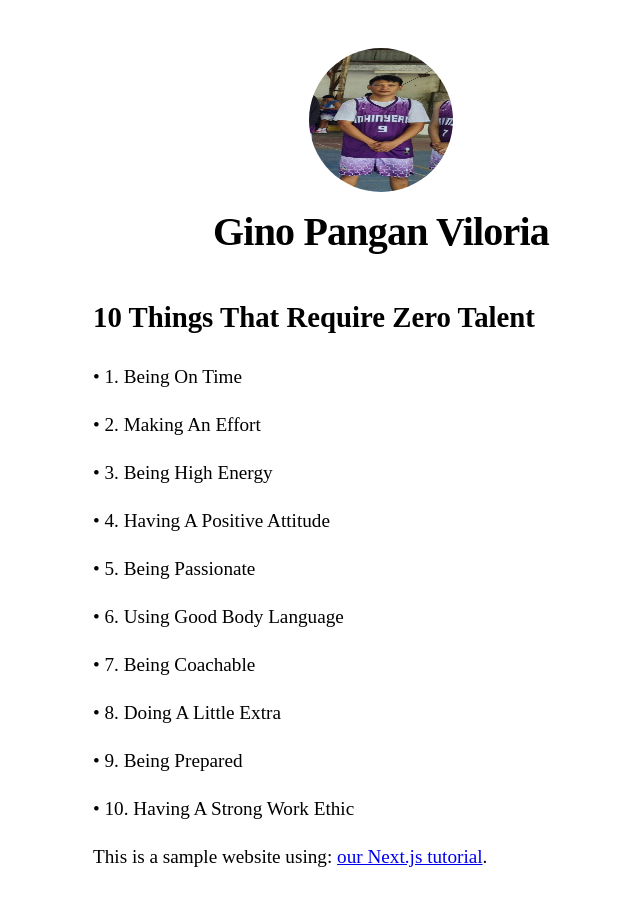
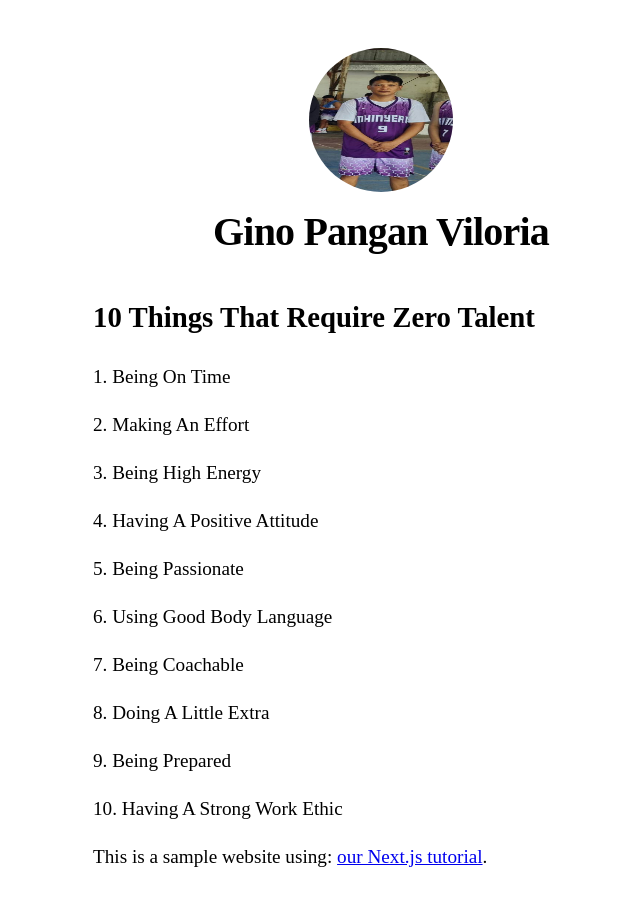
Before and after one commit to gpviloria/nextjs-blog, a Next.js app: page / in a window 1280 px wide. Shown: the top 906 px of the page, without its empty margins (259-899 px from the left). Built offline with nearby package versions, Linux system fonts and the light colour scheme.

Commit message:
Update index.js

```diff
--- a/pages/index.js
+++ b/pages/index.js
@@ -10,16 +10,16 @@ export default function Home() {
       </Head>
       <section className={utilStyles.headingMd}>
         <h2><b>10 Things That Require Zero Talent</b></h2>
-        <p>•	1. Being On Time</p>
-        <p>•	2. Making An Effort</p>
-        <p>•	3. Being High Energy</p>
-        <p>•	4. Having A Positive Attitude</p>
-        <p>•	5. Being Passionate</p>
-        <p>•	6. Using Good Body Language</p>
-        <p>•	7. Being Coachable</p>
-        <p>•	8. Doing A Little Extra</p>
-        <p>•	9. Being Prepared</p>
-        <p>•	10. Having A Strong Work Ethic</p>
+        <p>	1. Being On Time</p>
+        <p>	2. Making An Effort</p>
+        <p>	3. Being High Energy</p>
+        <p>	4. Having A Positive Attitude</p>
+        <p>	5. Being Passionate</p>
+        <p>	6. Using Good Body Language</p>
+        <p>	7. Being Coachable</p>
+        <p>	8. Doing A Little Extra</p>
+        <p>	9. Being Prepared</p>
+        <p>	10. Having A Strong Work Ethic</p>
         <p>
           This is a sample website using:{' '}
           <a href="https://nextjs.org/learn">our Next.js tutorial</a>.
```
